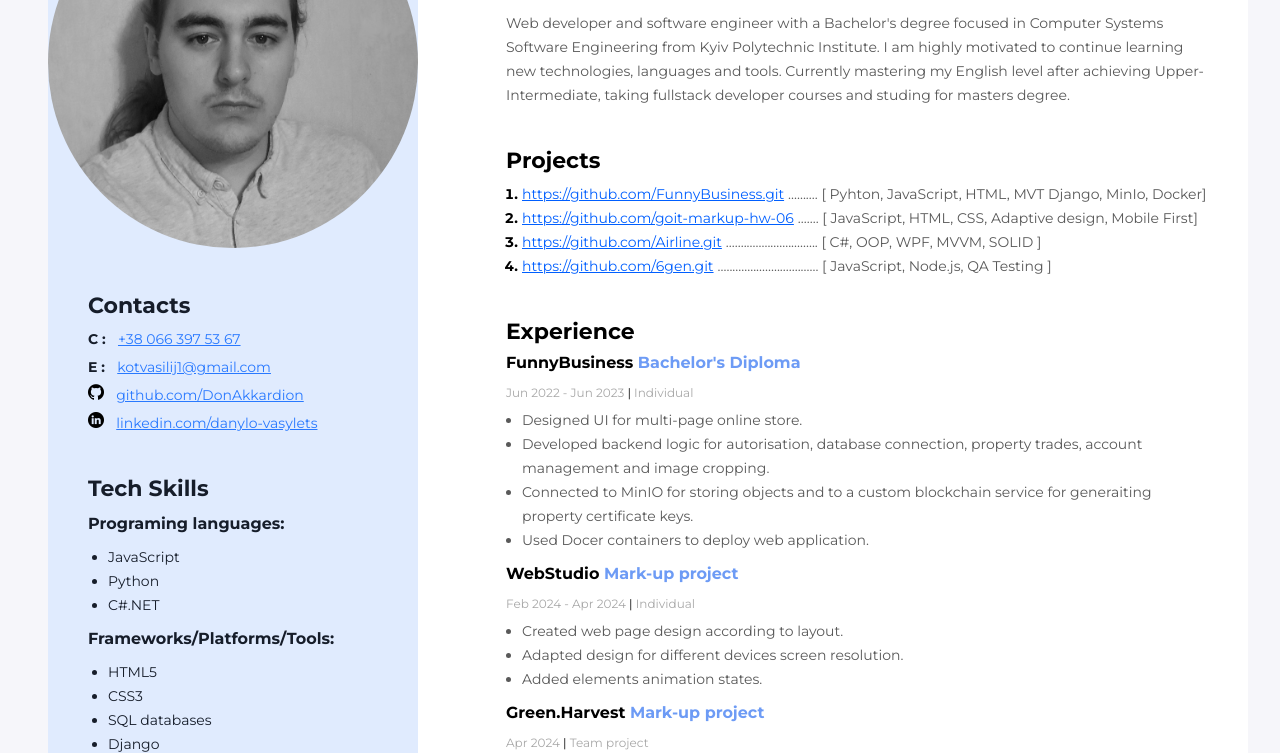
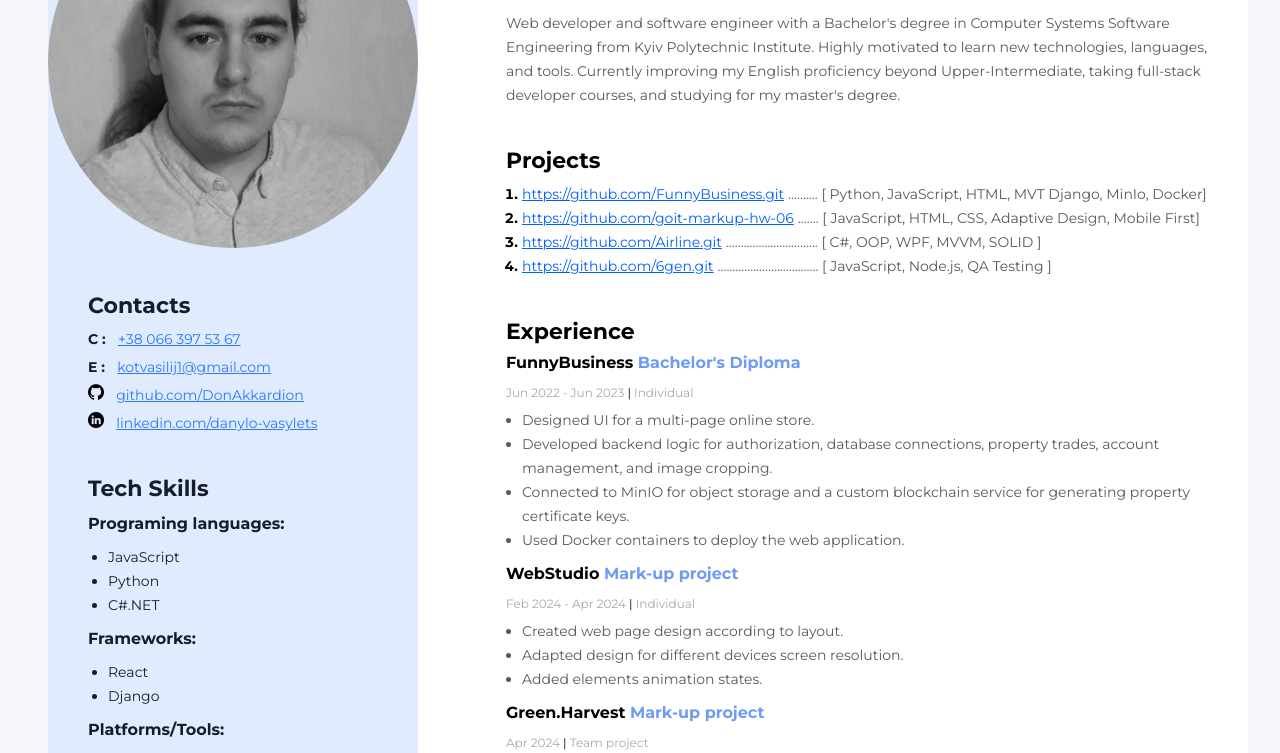
Before and after one commit to DonAkkardion/Resume-project, a plain HTML site: page index.html in a window 1280 px wide. Shown: the part 211-964 px from the top of the page. Drawn offline with Linux system fonts and the light colour scheme.

Commit message:
small update

```diff
--- a/index.html
+++ b/index.html
@@ -26,12 +26,12 @@
             <h2 class="my-profession">Full Stack Developer</h2>
             <h1 class="my-name">Danylo Vasylets</h1>
             <p class="my-descr">
-              Web developer and software engineer with a Bachelor's degree
-              focused in Computer Systems Software Engineering from Kyiv
-              Polytechnic Institute. I am highly motivated to continue learning
-              new technologies, languages and tools. Currently mastering my
-              English level after achieving Upper-Intermediate, taking fullstack
-              developer courses and studing for masters degree.
+              Web developer and software engineer with a Bachelor's degree in
+              Computer Systems Software Engineering from Kyiv Polytechnic
+              Institute. Highly motivated to learn new technologies, languages,
+              and tools. Currently improving my English proficiency beyond
+              Upper-Intermediate, taking full-stack developer courses, and
+              studying for my master's degree.
             </p>
           </div>
         </div>
@@ -48,7 +48,7 @@
                   >https://github.com/FunnyBusiness.git</a
                 >
                 <span class="my-project-item-tech"
-                  >.......... [ Pyhton, JavaScript, HTML, MVT Django, MinIo,
+                  >.......... [ Python, JavaScript, HTML, MVT Django, MinIo,
                   Docker]
                 </span>
               </li>
@@ -60,7 +60,7 @@
                   >https://github.com/goit-markup-hw-06</a
                 >
                 <span class="my-project-item-tech"
-                  >....... [ JavaScript, HTML, CSS, Adaptive design, Mobile
+                  >....... [ JavaScript, HTML, CSS, Adaptive Design, Mobile
                   First]
                 </span>
               </li>
@@ -107,18 +107,18 @@
 
             <ul class="work-experience-duties-list">
               <li class="work-experience-duties-item">
-                Designed UI for multi-page online store.
+                Designed UI for a multi-page online store.
               </li>
               <li class="work-experience-duties-item">
-                Developed backend logic for autorisation, database connection,
-                property trades, account management and image cropping.
+                Developed backend logic for authorization, database connections,
+                property trades, account management, and image cropping.
               </li>
               <li class="work-experience-duties-item">
-                Connected to MinIO for storing objects and to a custom
-                blockchain service for generaiting property certificate keys.
+                Connected to MinIO for object storage and a custom blockchain
+                service for generating property certificate keys.
               </li>
               <li class="work-experience-duties-item">
-                Used Docer containers to deploy web application.
+                Used Docker containers to deploy the web application.
               </li>
             </ul>
           </div>
@@ -285,18 +285,21 @@
               <li class="skills-list-item">Python</li>
               <li class="skills-list-item">C#.NET</li>
             </ul>
-            <h4 class="tech-skills-title">Frameworks/Platforms/Tools:</h4>
+            <h4 class="tech-skills-title">Frameworks:</h4>
+            <ul class="skills-list">
+              <li class="skills-list-item">React</li>
+              <li class="skills-list-item">Django</li>
+            </ul>
+            <h4 class="tech-skills-title">Platforms/Tools:</h4>
             <ul class="skills-list">
               <li class="skills-list-item">HTML5</li>
               <li class="skills-list-item">CSS3</li>
               <li class="skills-list-item">SQL databases</li>
-              <li class="skills-list-item">Django</li>
               <li class="skills-list-item">Docker</li>
               <li class="skills-list-item">GIT</li>
               <li class="skills-list-item">Visual Studio Code</li>
-              <li class="skills-list-item">MinIo</li>
+              <li class="skills-list-item">MinIO</li>
               <li class="skills-list-item">Vite</li>
-              <li class="skills-list-item">React</li>
             </ul>
             <h4 class="tech-skills-title">Other:</h4>
             <ul class="skills-list">
```
